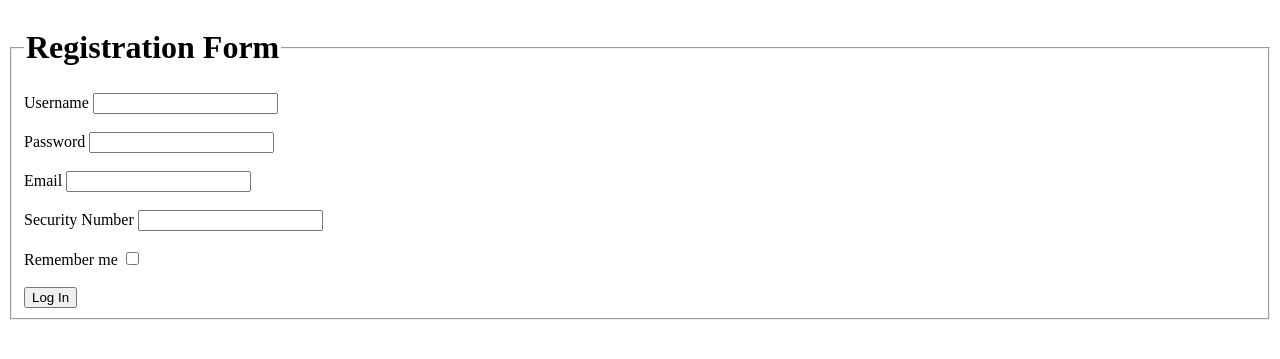
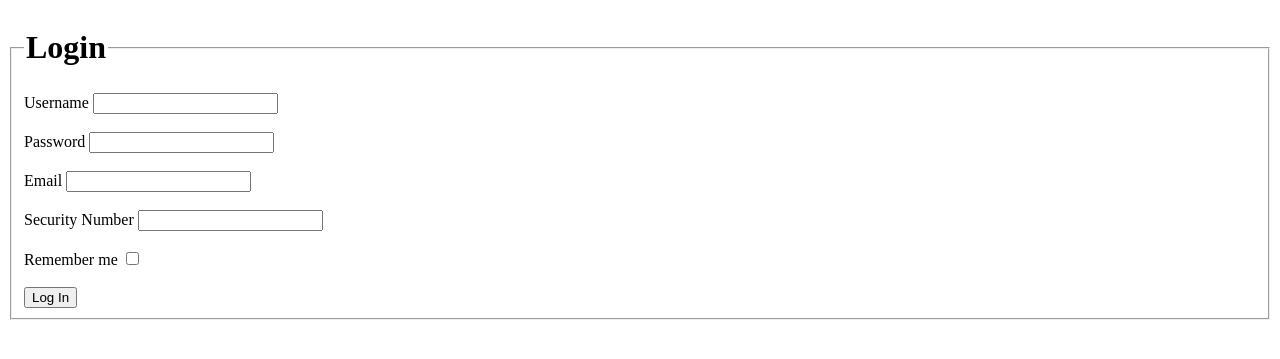
Before and after one commit to oritisn/Rental-Buddy, a Flask app: page /User/Login in a window 1280 px wide. Shown: the top 359 px of the page. Run offline with Flask 3, Linux system fonts and the light colour scheme; some libraries are stand-ins or nearby versions.

Commit message:
changed login.html name

```diff
--- a/templates/login.html
+++ b/templates/login.html
@@ -8,7 +8,7 @@
     <form method="post">
       <fieldset>
            <legend>
-             <h1 class="form"> Registration Form</h1>
+             <h1 class="form"> Login</h1>
             {{form.hidden_tag()}}
       </legend>
           <div>
```
